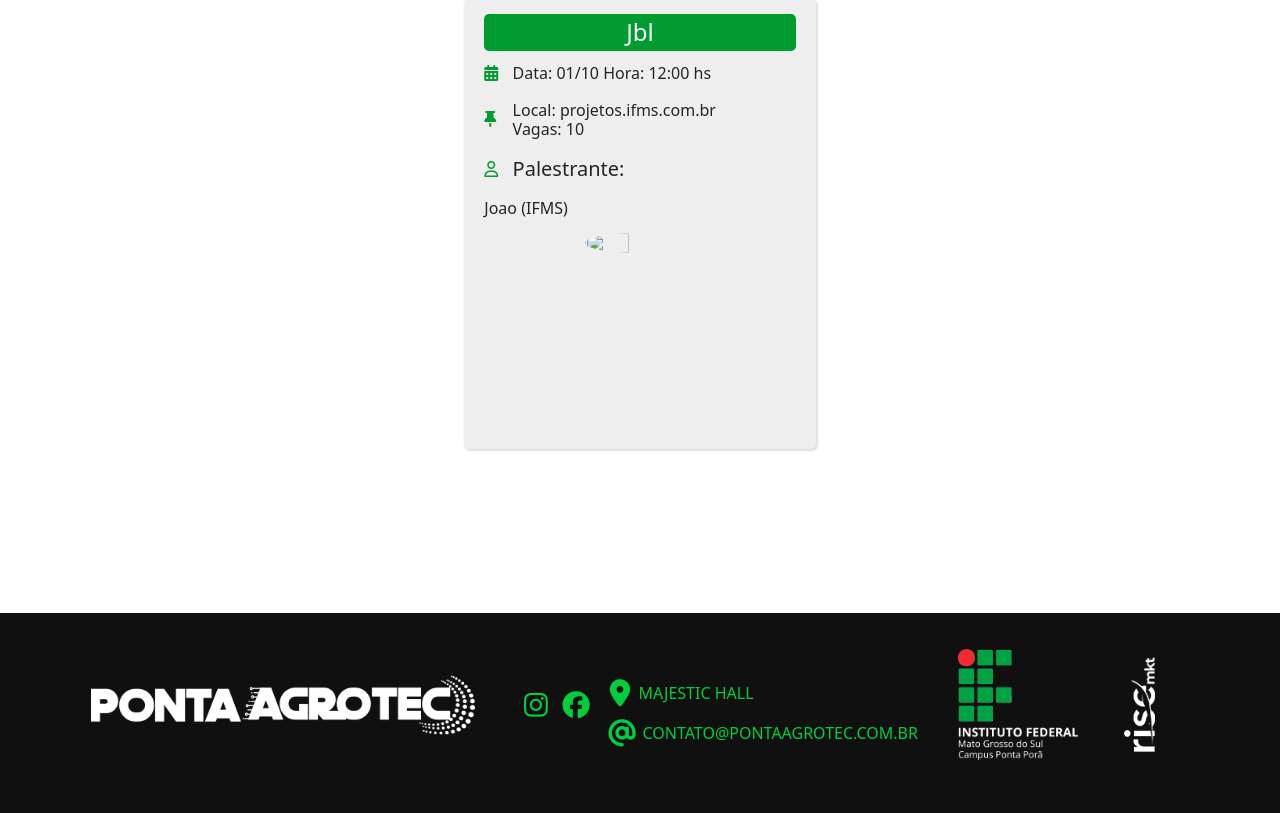
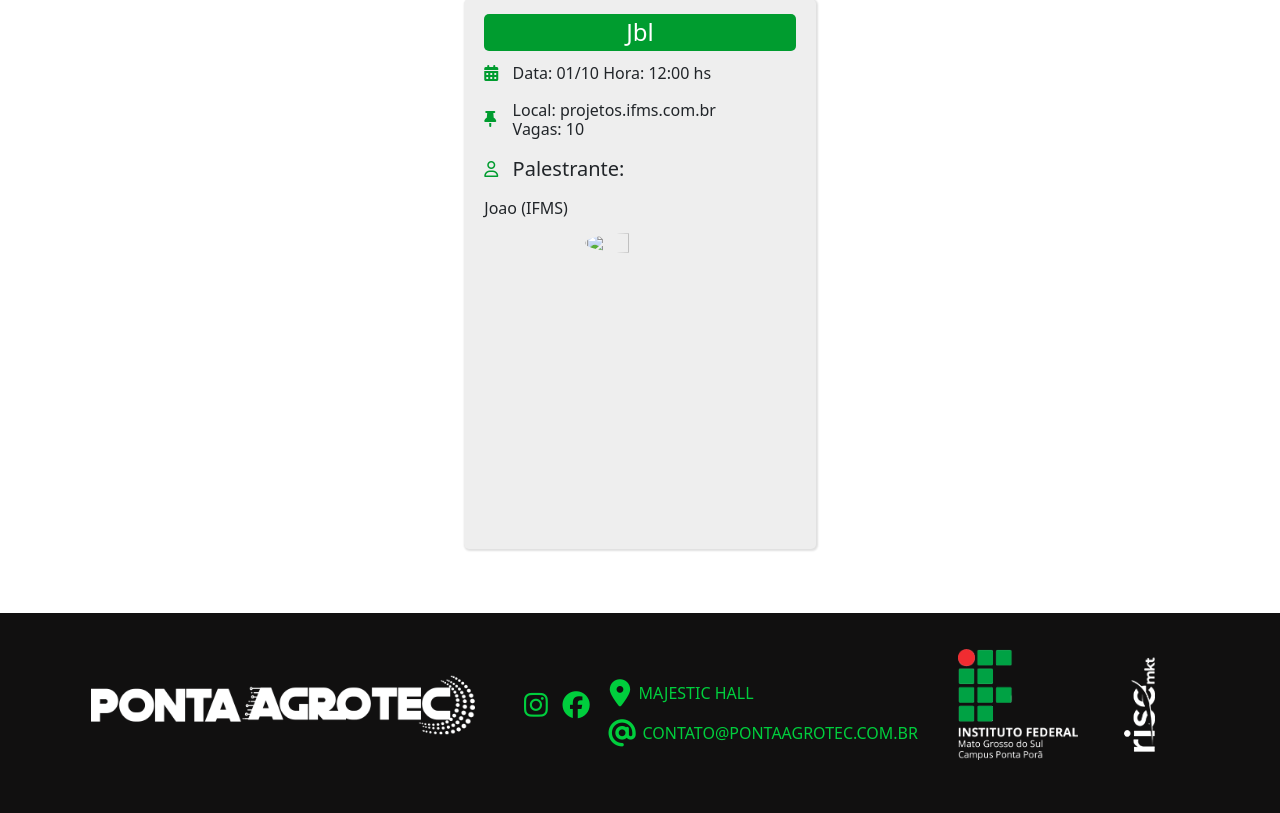
Before and after one commit to lhodantas/sistemaseagro, a PHP site: page /?page=programacao in a window 1280 px wide. Shown: the part 749-1562 px from the top of the page. Run offline with PHP 8.4, Linux system fonts and the light colour scheme; data comes from the database, SQL or seed files in the repository; data that the repository does not hold is empty; some libraries are stand-ins or nearby versions.

Commit message:
Alteração - Altura da caixa de programação

```diff
--- a/estilos/style.css
+++ b/estilos/style.css
@@ -107,7 +107,7 @@ ul{list-style-type: none;}
 }
 
 .programacao-item{
-    height: 450px;
+    height: 550px;
     width: 30%;
     border-radius:5px;
     box-shadow: 1px 1px 2px 1px rgb(224, 224, 224);
```
